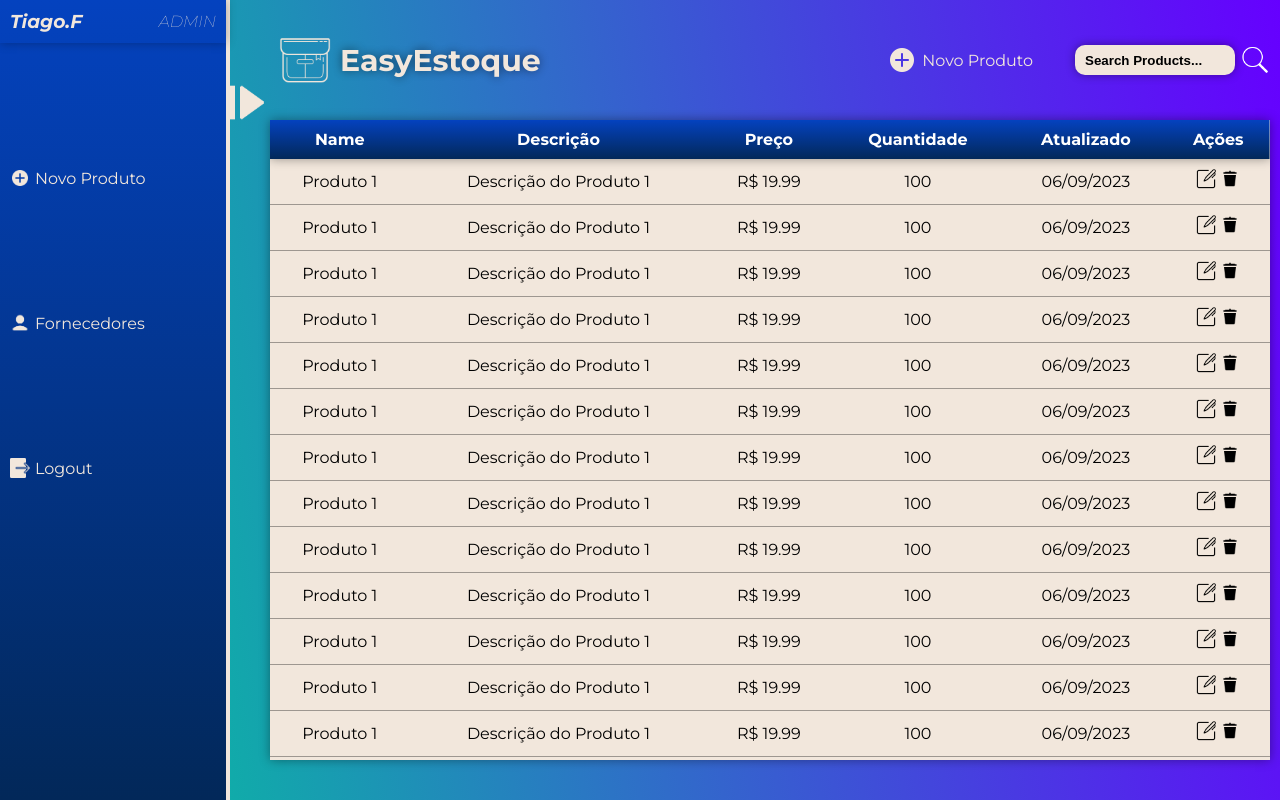
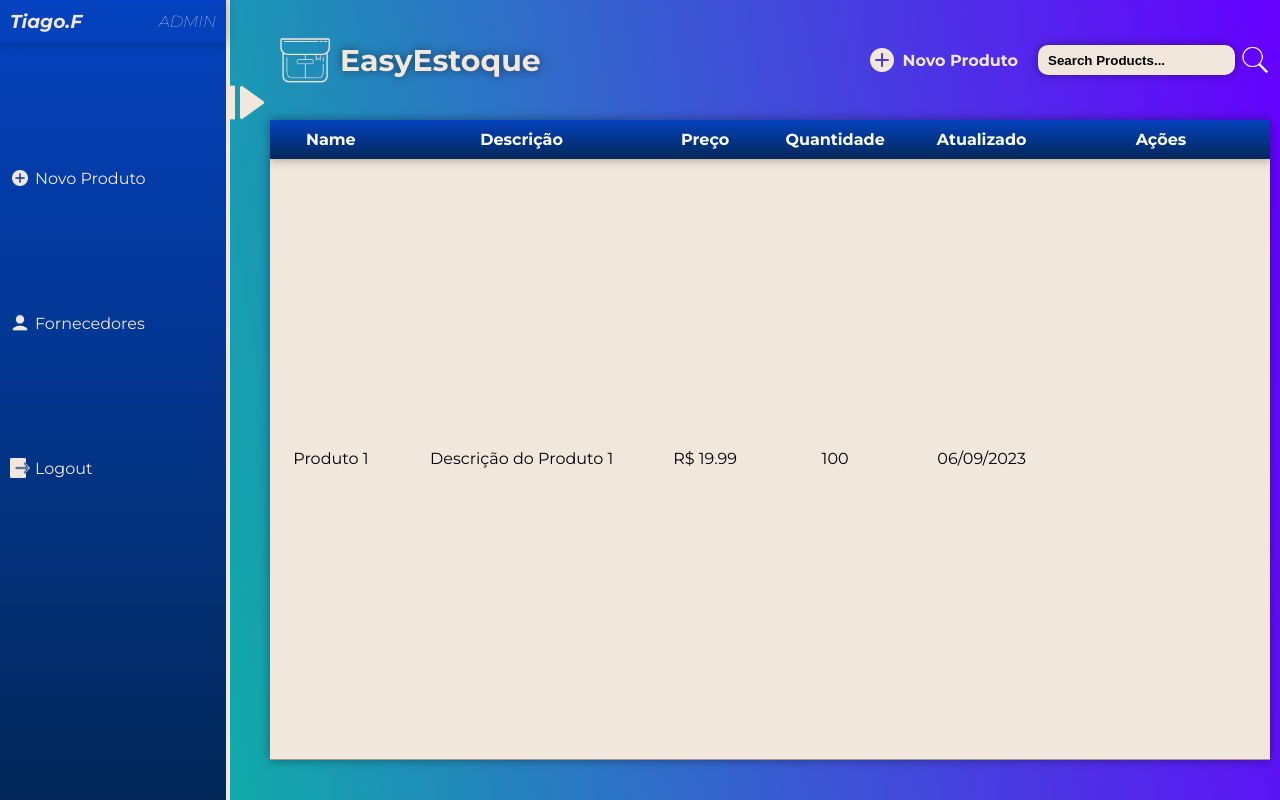
Before and after one commit to FigueiredoTiago/EasyEstoque, a React (Vite) app: page /home in a window 1280 px wide. Built offline with nearby package versions, Linux system fonts and the light colour scheme.

Commit message:
modal adicionado

```diff
--- a/package.json
+++ b/package.json
@@ -10,6 +10,9 @@
     "preview": "vite preview"
   },
   "dependencies": {
+    "@emotion/react": "^11.11.1",
+    "@emotion/styled": "^11.11.0",
+    "@mui/material": "^5.14.9",
     "localforage": "^1.10.0",
     "match-sorter": "^6.3.1",
     "react": "^18.2.0",
--- a/src/components/Home/Home.jsx
+++ b/src/components/Home/Home.jsx
@@ -1,10 +1,7 @@
 import "./styles.scss";
 import search from "../../assets/icons/search.png";
 import box from "../../assets/icons/box.png";
-import plus from "../../assets/icons/plus.png";
-import lixeira from '../../assets/icons/lixeira.png';
-import editar from '../../assets/icons/editar.png';
-import { Link } from "react-router-dom";
+import Create from "../Modal/Create";
 const Home = () => {
   return (
     <main className="main-home">
@@ -16,12 +13,17 @@ const Home = () => {
           </h1>
 
           <div className="input-box">
-            <img src={plus} className="plus" />
-            <Link to="/">Novo Produto</Link>
-            <input type="text" placeholder="Search Products..." />
-            <img src={search} alt="icon search" />
+
+            <Create />
+
+            <div className="search">
+              <input type="text" placeholder="Search Products..." />
+              <img src={search} alt="icon search" />
+            </div>
+
           </div>
         </div>
+
         <div className="table-container">
           <table>
             <thead>
@@ -41,148 +43,8 @@ const Home = () => {
                 <td>R$ 19.99</td>
                 <td>100</td>
                 <td>06/09/2023</td>
-                <td> <img src={editar}/> <img src={lixeira}/></td>
+                <td> <Create /> </td>
               </tr>
-              <tr>
-                <td>Produto 1</td>
-                <td>Descrição do Produto 1</td>
-                <td>R$ 19.99</td>
-                <td>100</td>
-                <td>06/09/2023</td>
-                <td> <img src={editar}/> <img src={lixeira}/></td>
-              </tr>
-              <tr>
-                <td>Produto 1</td>
-                <td>Descrição do Produto 1</td>
-                <td>R$ 19.99</td>
-                <td>100</td>
-                <td>06/09/2023</td>
-                <td> <img src={editar}/> <img src={lixeira}/></td>
-              </tr>
-              <tr>
-                <td>Produto 1</td>
-                <td>Descrição do Produto 1</td>
-                <td>R$ 19.99</td>
-                <td>100</td>
-                <td>06/09/2023</td>
-                <td> <img src={editar}/> <img src={lixeira}/></td>
-              </tr>
-              <tr>
-                <td>Produto 1</td>
-                <td>Descrição do Produto 1</td>
-                <td>R$ 19.99</td>
-                <td>100</td>
-                <td>06/09/2023</td>
-                <td> <img src={editar}/> <img src={lixeira}/></td>
-              </tr>
-              <tr>
-                <td>Produto 1</td>
-                <td>Descrição do Produto 1</td>
-                <td>R$ 19.99</td>
-                <td>100</td>
-                <td>06/09/2023</td>
-                <td> <img src={editar}/> <img src={lixeira}/></td>
-              </tr>
-              <tr>
-                <td>Produto 1</td>
-                <td>Descrição do Produto 1</td>
-                <td>R$ 19.99</td>
-                <td>100</td>
-                <td>06/09/2023</td>
-                <td> <img src={editar}/> <img src={lixeira}/></td>
-              </tr>
-              <tr>
-                <td>Produto 1</td>
-                <td>Descrição do Produto 1</td>
-                <td>R$ 19.99</td>
-                <td>100</td>
-                <td>06/09/2023</td>
-                <td> <img src={editar}/> <img src={lixeira}/></td>
-              </tr>
-              <tr>
-                <td>Produto 1</td>
-                <td>Descrição do Produto 1</td>
-                <td>R$ 19.99</td>
-                <td>100</td>
-                <td>06/09/2023</td>
-                <td> <img src={editar}/> <img src={lixeira}/></td>
-              </tr>
-              <tr>
-                <td>Produto 1</td>
-                <td>Descrição do Produto 1</td>
-                <td>R$ 19.99</td>
-                <td>100</td>
-                <td>06/09/2023</td>
-                <td> <img src={editar}/> <img src={lixeira}/></td>
-              </tr>
-              <tr>
-                <td>Produto 1</td>
-                <td>Descrição do Produto 1</td>
-                <td>R$ 19.99</td>
-                <td>100</td>
-                <td>06/09/2023</td>
-                <td> <img src={editar}/> <img src={lixeira}/></td>
-              </tr>
-              <tr>
-                <td>Produto 1</td>
-                <td>Descrição do Produto 1</td>
-                <td>R$ 19.99</td>
-                <td>100</td>
-                <td>06/09/2023</td>
-                <td> <img src={editar}/> <img src={lixeira}/></td>
-              </tr>
-              <tr>
-                <td>Produto 1</td>
-                <td>Descrição do Produto 1</td>
-                <td>R$ 19.99</td>
-                <td>100</td>
-                <td>06/09/2023</td>
-                <td> <img src={editar}/> <img src={lixeira}/></td>
-              </tr>
-              <tr>
-                <td>Produto 1</td>
-                <td>Descrição do Produto 1</td>
-                <td>R$ 19.99</td>
-                <td>100</td>
-                <td>06/09/2023</td>
-                <td> <img src={editar}/> <img src={lixeira}/></td>
-              </tr>
-              <tr>
-                <td>Produto 1</td>
-                <td>Descrição do Produto 1</td>
-                <td>R$ 19.99</td>
-                <td>100</td>
-                <td>06/09/2023</td>
-                <td> <img src={editar}/> <img src={lixeira}/></td>
-              </tr>
-              <tr>
-                <td>Produto 1</td>
-                <td>Descrição do Produto 1</td>
-                <td>R$ 19.99</td>
-                <td>100</td>
-                <td>06/09/2023</td>
-                <td> <img src={editar}/> <img src={lixeira}/></td>
-              </tr>
-              <tr>
-                <td>Produto 1</td>
-                <td>Descrição do Produto 1</td>
-                <td>R$ 19.99</td>
-                <td>100</td>
-                <td>06/09/2023</td>
-                <td> <img src={editar}/> <img src={lixeira}/></td>
-              </tr>
-              <tr>
-                <td>Produto 1</td>
-                <td>Descrição do Produto 1</td>
-                <td>R$ 19.99</td>
-                <td>100</td>
-                <td>06/09/2023</td>
-                <td> <img src={editar}/> <img src={lixeira}/></td>
-              </tr>
-
-
-
-
             </tbody>
           </table>
         </div>
--- a/src/components/Home/styles.scss
+++ b/src/components/Home/styles.scss
@@ -3,7 +3,6 @@
 .main-home {
   height: 100vh;
   transition: margin-left 0.5s ease-in-out;
-
   padding: 0 1rem;
 
   img {
@@ -18,22 +17,6 @@
 
     @include device("s") {
       margin-bottom: 4vh;
-    }
-
-    nav {
-      background-color: #0442bf;
-      display: flex;
-      align-items: center;
-
-      img {
-        width: 100%;
-        max-width: 3rem;
-      }
-
-      a {
-        text-decoration: none;
-        color: #f2e7dc;
-      }
     }
 
     .logo {
@@ -61,11 +44,18 @@
     .input-box {
       display: flex;
       align-items: center;
+      gap: 2rem;
+
+      .create {
+        @include device("s") {
+          display: none;
+        }
+      }
+
+      .search {
+        display: flex;
+        align-items: center;
         gap: 0.5rem;
-
-      @include device("s") {
-        justify-content: end;
-      }
 
         input {
           width: 100%;
@@ -91,23 +81,14 @@
           width: 100%;
           max-width: 3rem;
         }
+      }
+
+      @include device("s") {
+        justify-content: end;
+      }
 
       @include device("s") {
         .plus {
-          display: none;
-        }
-      }
-
-      a {
-        width: 100%;
-        text-decoration: none;
-        color: #f2e7dc;
-
-        &:hover {
-          color: #000;
-        }
-
-        @include device("s") {
           display: none;
         }
       }
@@ -119,7 +100,7 @@
   width: 100%;
   height: 80vh;
   overflow: auto;
-  box-shadow: 0 0 1rem rgba(0, 0, 0, 0.38) ;
+  box-shadow: 0 0 1rem rgba(0, 0, 0, 0.38);
 
   &::-webkit-scrollbar {
     width: 0.5rem;
@@ -158,7 +139,7 @@ td {
 
 td {
   border-bottom: 2px ridge #f2e7dc;
-  img {
+  .modal {
     width: 100%;
     max-width: 2rem;
   }
--- /dev/null
+++ b/src/components/Modal/Create.jsx
@@ -0,0 +1,50 @@
+import * as React from "react";
+import Box from "@mui/material/Box";
+import Typography from "@mui/material/Typography";
+import Modal from "@mui/material/Modal";
+
+import "./styles.scss";
+import plus from "../../assets/icons/plus.png";
+
+const style = {
+  position: "absolute",
+  top: "50%",
+  left: "50%",
+  transform: "translate(-50%, -50%)",
+  width: "80vw",
+  height: "50vh",
+  bgcolor: "background.paper",
+  border: "2px solid #000",
+  boxShadow: 24,
+  p: 4,
+};
+
+export default function Create() {
+  const [open, setOpen] = React.useState(false);
+  const handleOpen = () => setOpen(true);
+  const handleClose = () => setOpen(false);
+
+  return (
+    <div>
+      <h4 className="button create" onClick={handleOpen}>
+        {" "}
+        <img src={plus} /> Novo Produto{" "}
+      </h4>
+      <Modal
+        open={open}
+        onClose={handleClose}
+        aria-labelledby="modal-modal-title"
+        aria-describedby="modal-modal-description"
+      >
+        <Box sx={style}>
+          <Typography id="modal-modal-title" variant="h6" component="h2">
+            Text in a modal
+          </Typography>
+          <Typography id="modal-modal-description" sx={{ mt: 2 }}>
+            Duis mollis, est non commodo luctus, nisi erat porttitor ligula.
+          </Typography>
+        </Box>
+      </Modal>
+    </div>
+  );
+}
--- /dev/null
+++ b/src/components/Modal/styles.scss
@@ -0,0 +1,21 @@
+.button {
+    width: 100%;
+    display: flex;
+    align-items: center;
+    justify-content: center;
+    gap: 0.5rem;
+    cursor: pointer;
+    color: #f2e7dc;
+    transition: color 0.5s ease-in-out;
+
+    &:hover {
+        color: #312f2e;
+    }
+
+
+
+    img {
+        width: 100%;
+        max-width: 3rem;
+    }
+}
```
Also changed, not shown: 1 other file (tests, documents, lock files or other folders). Lines whose indentation alone changed are shown as unchanged.
